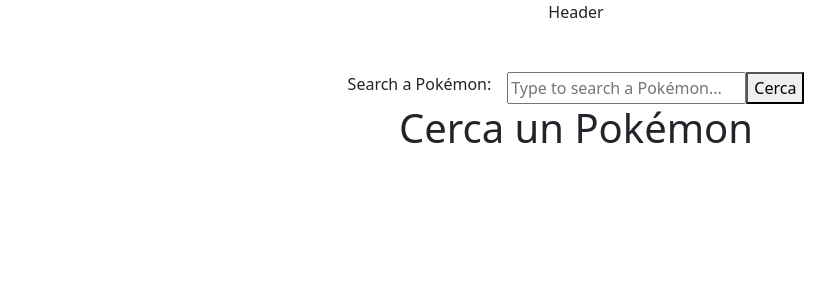
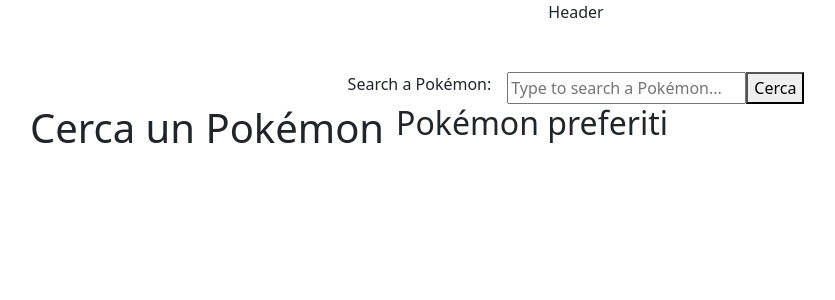
Before and after one commit to Jomar-Navarro/vue-pokedex, a Vue app: page / in a window 1280 px wide. Shown: the top 300 px of the page, without its empty margins (64-899 px from the left). Built offline with nearby package versions, Linux system fonts and the light colour scheme.

Commit message:
[add] Favorite button

```diff
--- a/src/components/Main.vue
+++ b/src/components/Main.vue
@@ -13,6 +13,8 @@
 	data() {
 		return {
 			store,
+			favoritePokemons: [],
+			pokemon: {},
 		};
 	},
 
@@ -30,6 +32,23 @@
 					this.store.error = "Pokémon non trovato";
 				});
 		},
+
+		isPokemonFavorite(pokemonName) {
+			// Controlla se il Pokémon è nei preferiti
+			return this.favoritePokemons.includes(pokemonName);
+		},
+		toggleFavorite(pokemonName) {
+			// Aggiungi o rimuovi il Pokémon dai preferiti
+			if (this.isPokemonFavorite(pokemonName)) {
+				// Rimuovi dai preferiti
+				this.favoritePokemons = this.favoritePokemons.filter(
+					(favorite) => favorite !== pokemonName
+				);
+			} else {
+				// Aggiungi ai preferiti
+				this.favoritePokemons.push(pokemonName);
+			}
+		},
 	},
 };
 </script>
@@ -37,7 +56,24 @@
 <template>
 	<div class="container my-5">
 		<InputSearch @search="handleSearch" />
-		<PokemonDetails :pokemon="store.pokeList" />
+		<div class="d-flex">
+			<div>
+				<PokemonDetails
+					:pokemon="store.pokeList"
+					:isFavorite="isPokemonFavorite(store.pokeList.name)"
+					@toggle-favorite="toggleFavorite"
+				/>
+			</div>
+
+			<div class="d-flex flex-column">
+				<h2>Pokémon preferiti</h2>
+				<ul>
+					<li v-for="(favorite, index) in favoritePokemons" :key="index">
+						{{ favorite }}
+					</li>
+				</ul>
+			</div>
+		</div>
 	</div>
 </template>
 
--- a/src/components/partials/pokemonDetails.vue
+++ b/src/components/partials/pokemonDetails.vue
@@ -2,13 +2,28 @@
 export default {
 	props: {
 		pokemon: Object,
+		isFavorite: Boolean,
+	},
+
+	methods: {
+		toggleFavorite() {
+			if (this.pokemon && this.pokemon.name) {
+				this.$emit("toggle-favorite", this.pokemon.name);
+			}
+		},
 	},
 };
 </script>
 
 <template>
+	<div class="container">
 		<div v-if="pokemon && pokemon.name">
+			<div class="favorite-list d-flex align-items-center">
 				<h1 class="text-capitalize">{{ pokemon.name }}</h1>
+				<button @click="toggleFavorite" class="btn btn-warning h-25 mx-3">
+					{{ isFavorite ? "Rimuovi dai preferiti" : "Aggiungi ai preferiti" }}
+				</button>
+			</div>
 			<p>
 				Type:
 				<span
@@ -30,8 +45,10 @@
 				</ul>
 			</div>
 		</div>
+
 		<div v-else class="text-center">
 			<h1>Cerca un Pokémon</h1>
+		</div>
 	</div>
 </template>
 
```
Lines whose indentation alone changed are shown as unchanged.
